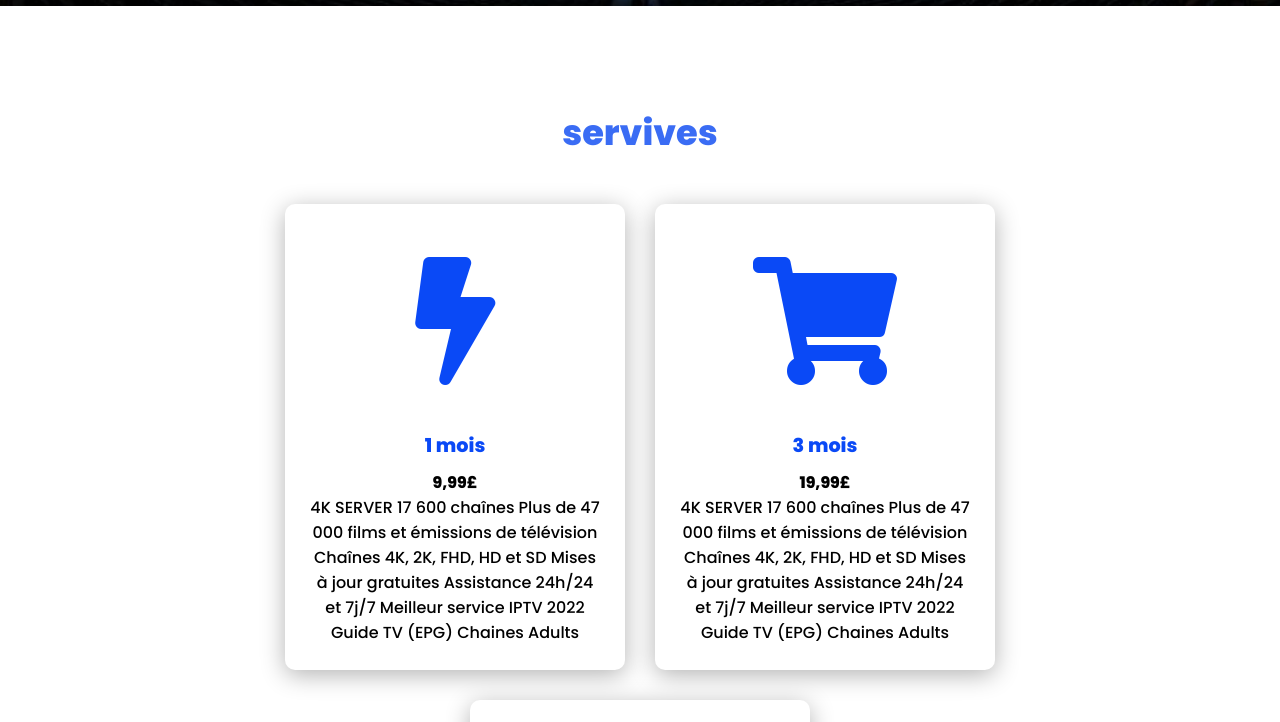
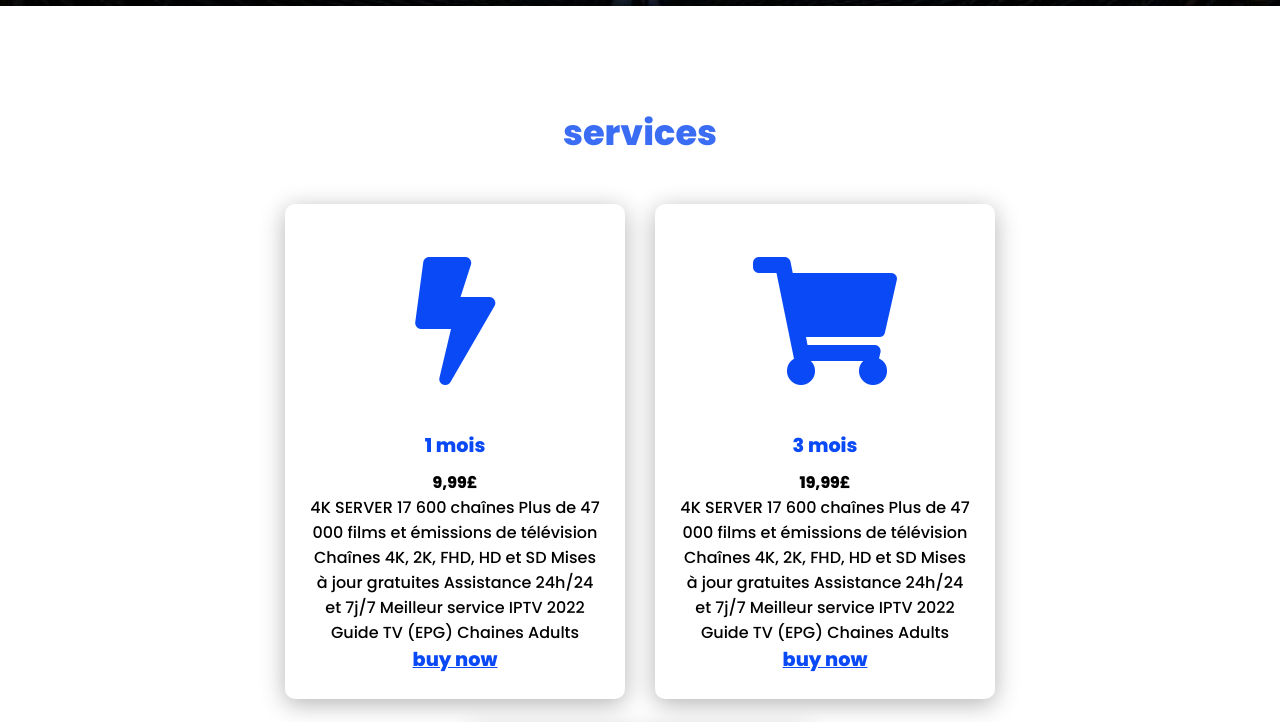
Before and after one commit to mazaait/tvshoptv, a plain HTML site: page index.html in a window 1280 px wide. Shown: the part 794-1516 px from the top of the page. Drawn offline with Linux system fonts and the light colour scheme.

Commit message:
Add files via upload

```diff
--- a/index.html
+++ b/index.html
@@ -39,7 +39,7 @@
 
 
     <section class="cards" id="service">
-        <h2 class="title">servives</h2>
+        <h2 class="title">services</h2>
         <div class="content">
             <div class="card">
                 <div class="icon">
@@ -57,6 +57,7 @@
                         Meilleur service IPTV 2022
                         Guide TV (EPG)
                         Chaines Adults</p>
+                        <a href="https://wa.me/+33617641110">buy now</a>
                 </div>
             </div>
             <div class="card">
@@ -75,6 +76,7 @@
                         Meilleur service IPTV 2022
                         Guide TV (EPG)
                         Chaines Adults</p>
+                        <a href="https://wa.me/+33617641110">buy now</a>
                 </div>
            </div>
            <div class="card">
@@ -93,6 +95,7 @@
                         Meilleur service IPTV 2022
                         Guide TV (EPG)
                         Chaines Adults</p>
+                        <a href="https://wa.me/+33617641110">buy now</a>
                 </div>
             </div>
            </div><div class="card">
@@ -111,6 +114,7 @@
                         Meilleur service IPTV 2022
                         Guide TV (EPG)
                         Chaines Adults</p>
+                        <a href="https://wa.me/+33617641110">buy now</a>
 
                 </div>
 
--- a/style.css
+++ b/style.css
@@ -151,10 +151,20 @@ section {
 
 }
 
-.info h3{
+.info h3 {
     color: #0a49f6;
     font-size: 1.2em;
     font-weight: 700;
     margin: 10px;
 
 }
+
+.info a{
+    color: #0a49f6;
+    font-size: 1.2em;
+    font-weight: 700;
+    margin: 10px;
+    align-content: none;
+
+
+}
```
